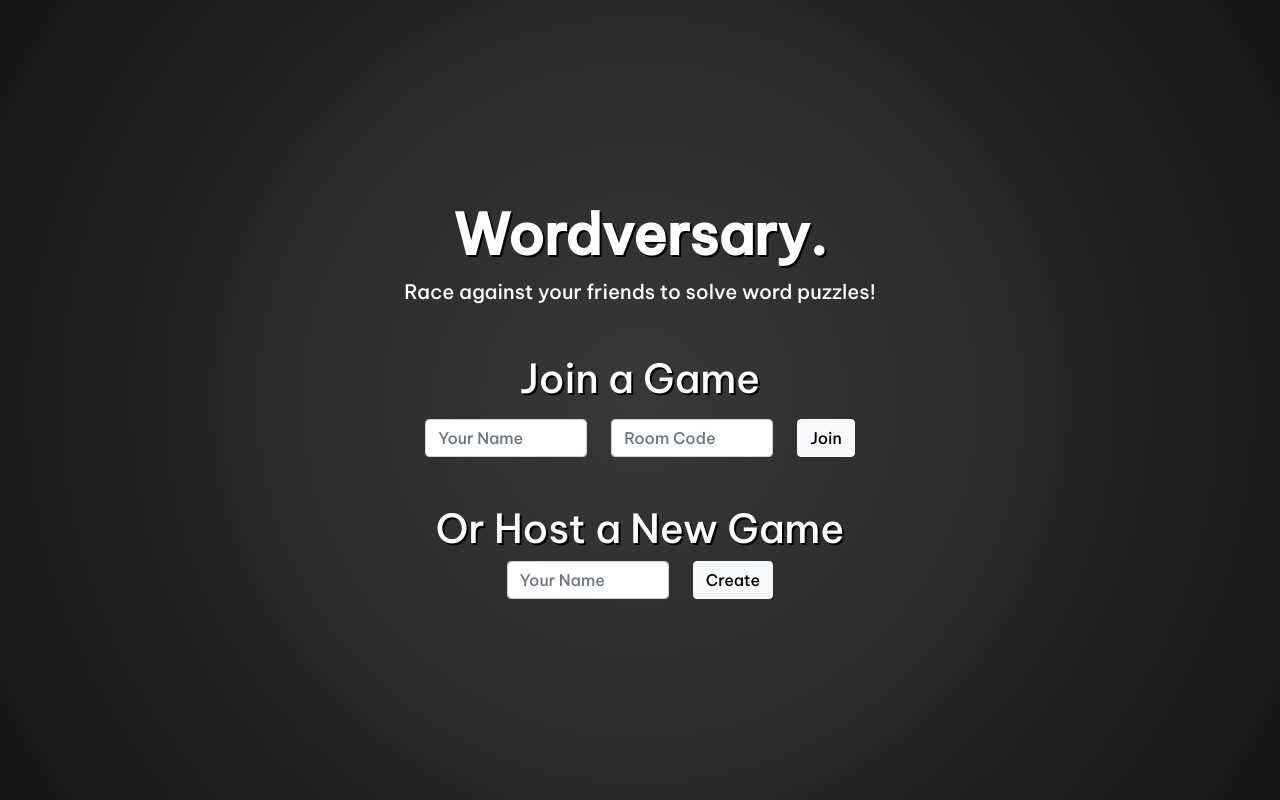
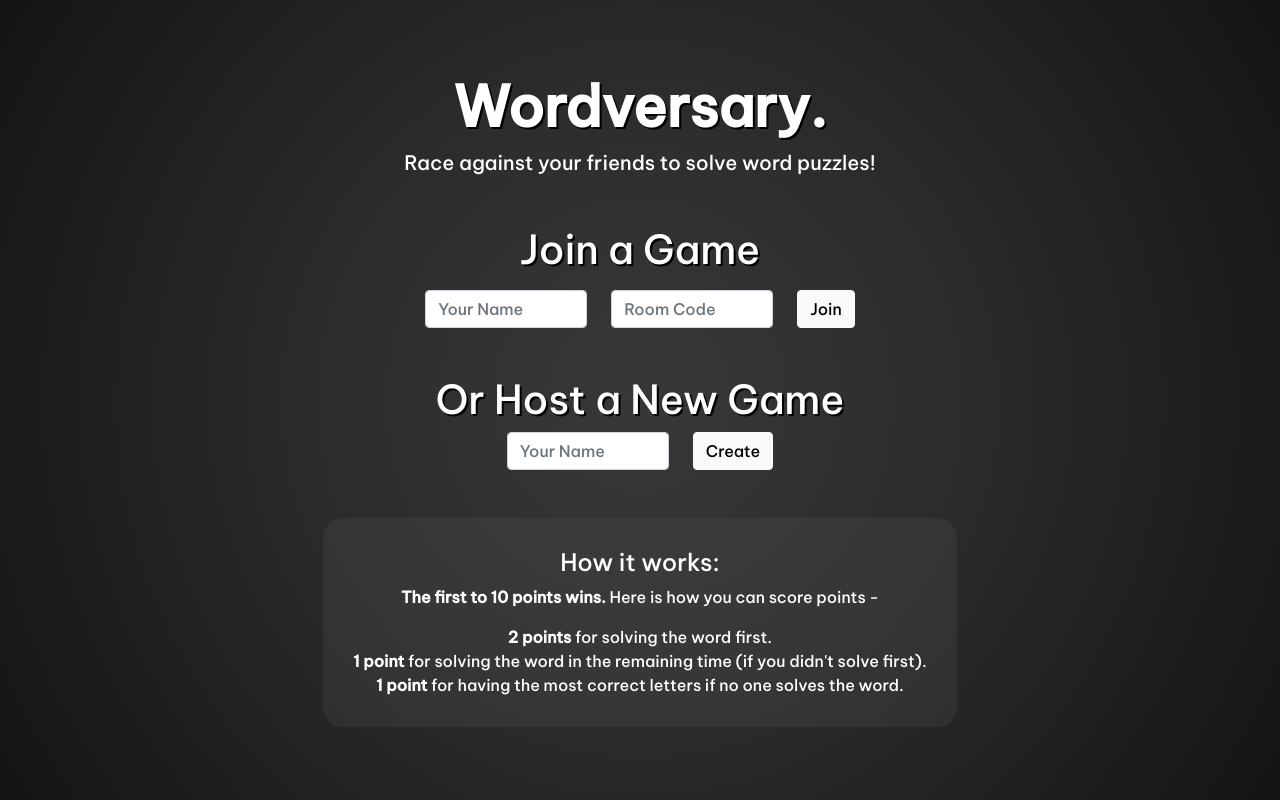
Before and after one commit to tjacobs3/word-race, a React (Create React App) app in the folder client/: page / in a window 1280 px wide. Built offline with nearby package versions, Linux system fonts and the light colour scheme; what react-animations would draw is missing.

Commit message:
Add intro text

```diff
--- a/client/src/App.scss
+++ b/client/src/App.scss
@@ -2,8 +2,16 @@ body {
   font-family: 'Be Vietnam Pro', sans-serif;
 }
 
+.intro-text {
+  display: inline-block;
+  padding: 30px;
+  border-radius: 20px;
+  background-color: #5858583b;
+}
+
 .splash {
-  height: 100vh;
+  min-height: 100vh;
+  padding: 30px 0;
   display: flex;
   flex-direction: column;
   background: rgb(65,65,65);
--- a/client/src/components/splash.tsx
+++ b/client/src/components/splash.tsx
@@ -97,6 +97,15 @@ export default function Splash() {
             </div>
           </div>
         </div>
+        <div className="text-center">
+          <div className="mt-5 intro-text">
+            <h4>How it works:</h4>
+            <p><strong>The first to 10 points wins.</strong> Here is how you can score points -</p>
+            <div><strong>2 points</strong> for solving the word first.</div>
+            <div><strong>1 point</strong> for solving the word in the remaining time (if you didn't solve first).</div>
+            <div><strong>1 point</strong> for having the most correct letters if no one solves the word.</div>
+          </div>
+        </div>
       </Container>
     </div>
   );
```
